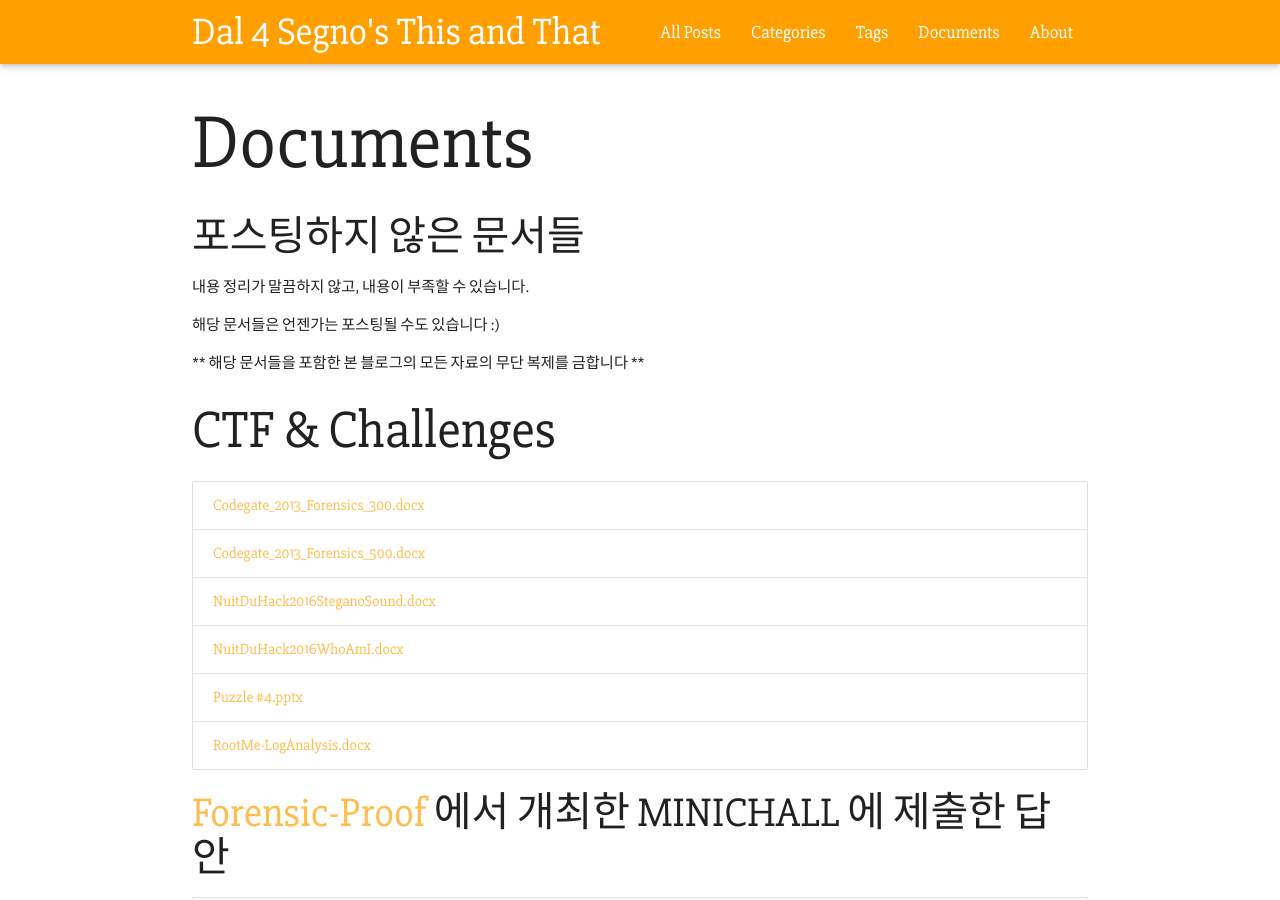
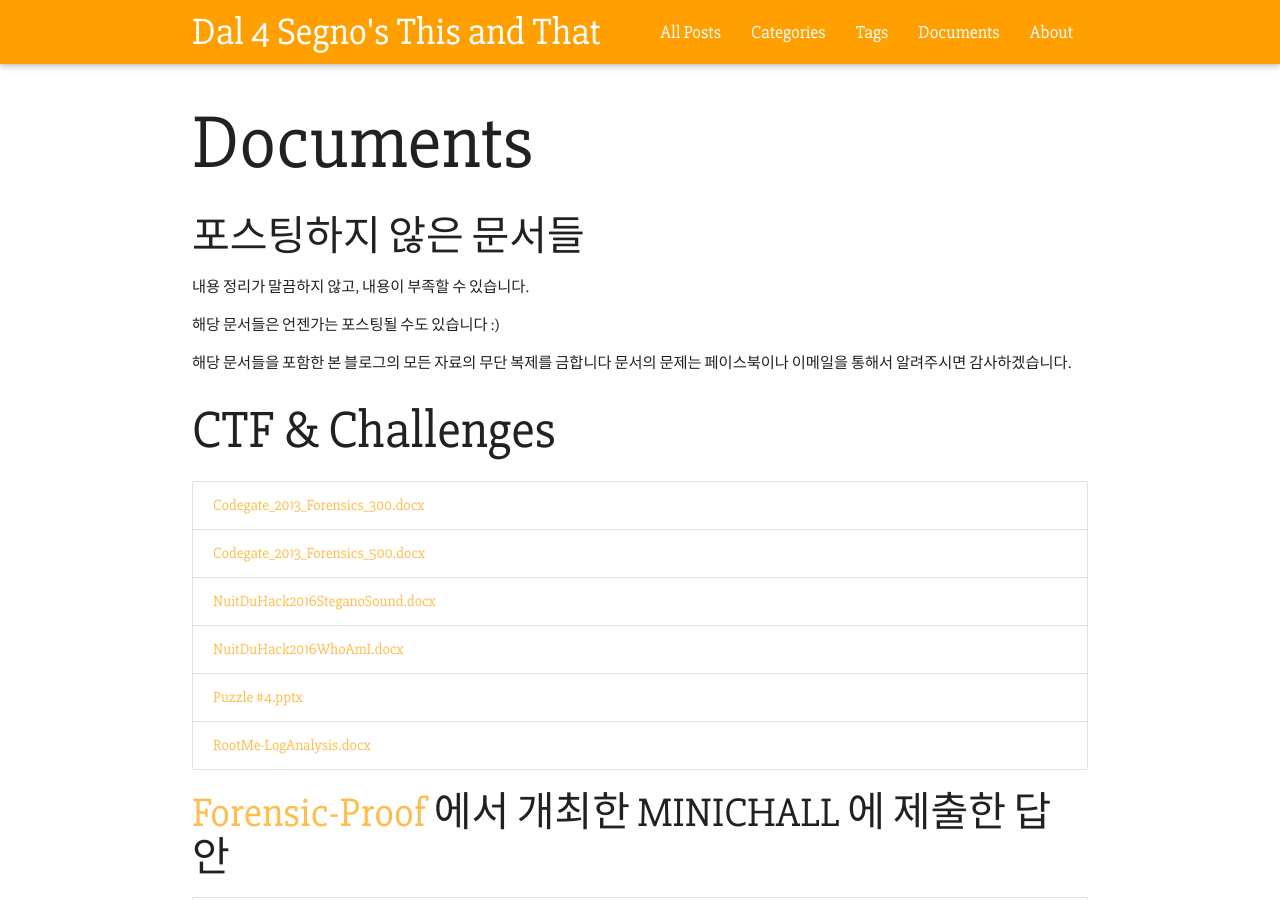
Before and after one commit to Dal4Segno/dal4segno.github.com, a Jekyll site: the page built from document.md, in a window 1280 px wide and 900 px high. Built offline with Jekyll 4.4.1, drawn with Linux system fonts in a browser that asks for light colours.

Commit message:
Fix Bold

```diff
--- a/document.md
+++ b/document.md
@@ -10,7 +10,8 @@ permalink: /documents/
 
 해당 문서들은 언젠가는 포스팅될 수도 있습니다 :)
 
-** 해당 문서들을 포함한 본 블로그의 모든 자료의 무단 복제를 금합니다 **
+**해당 문서들을 포함한 본 블로그의 모든 자료의 무단 복제를 금합니다**
+문서의 문제는 페이스북이나 이메일을 통해서 알려주시면 감사하겠습니다.
 
 ### CTF & Challenges
 
```
